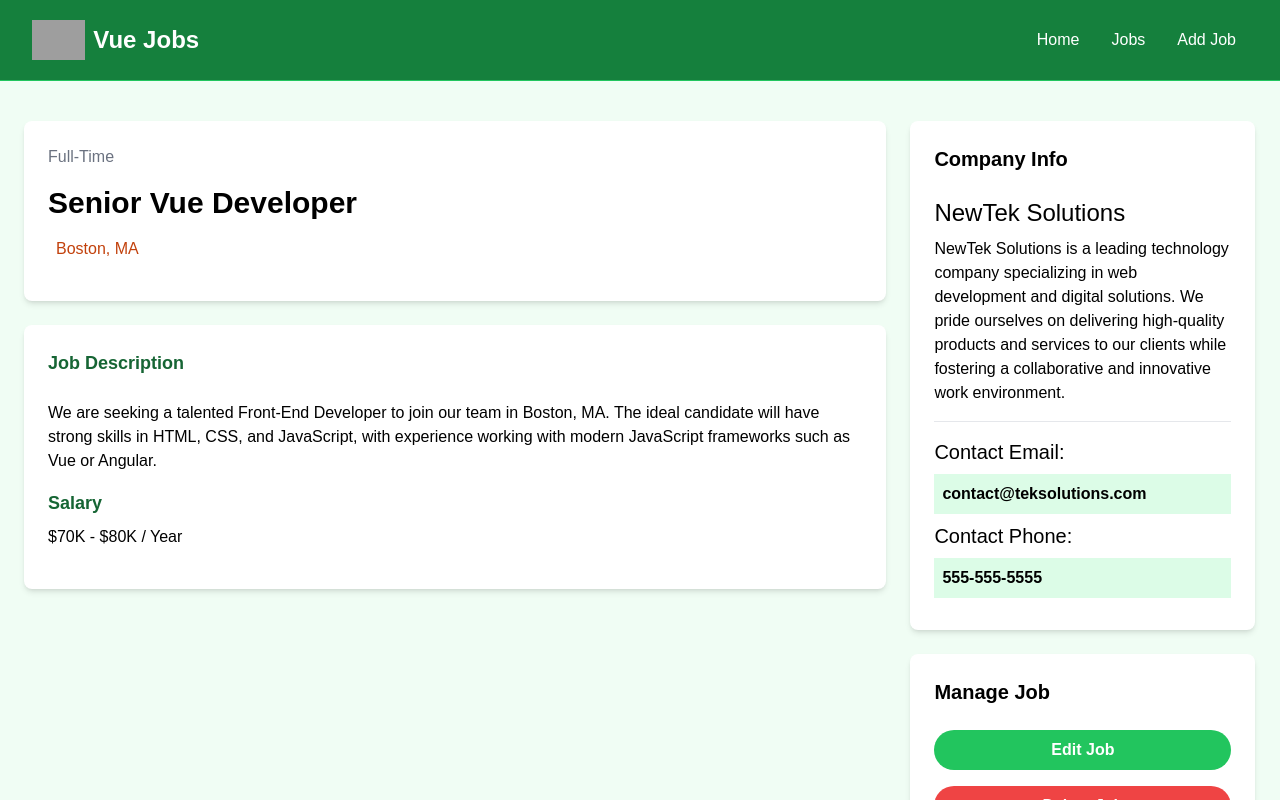
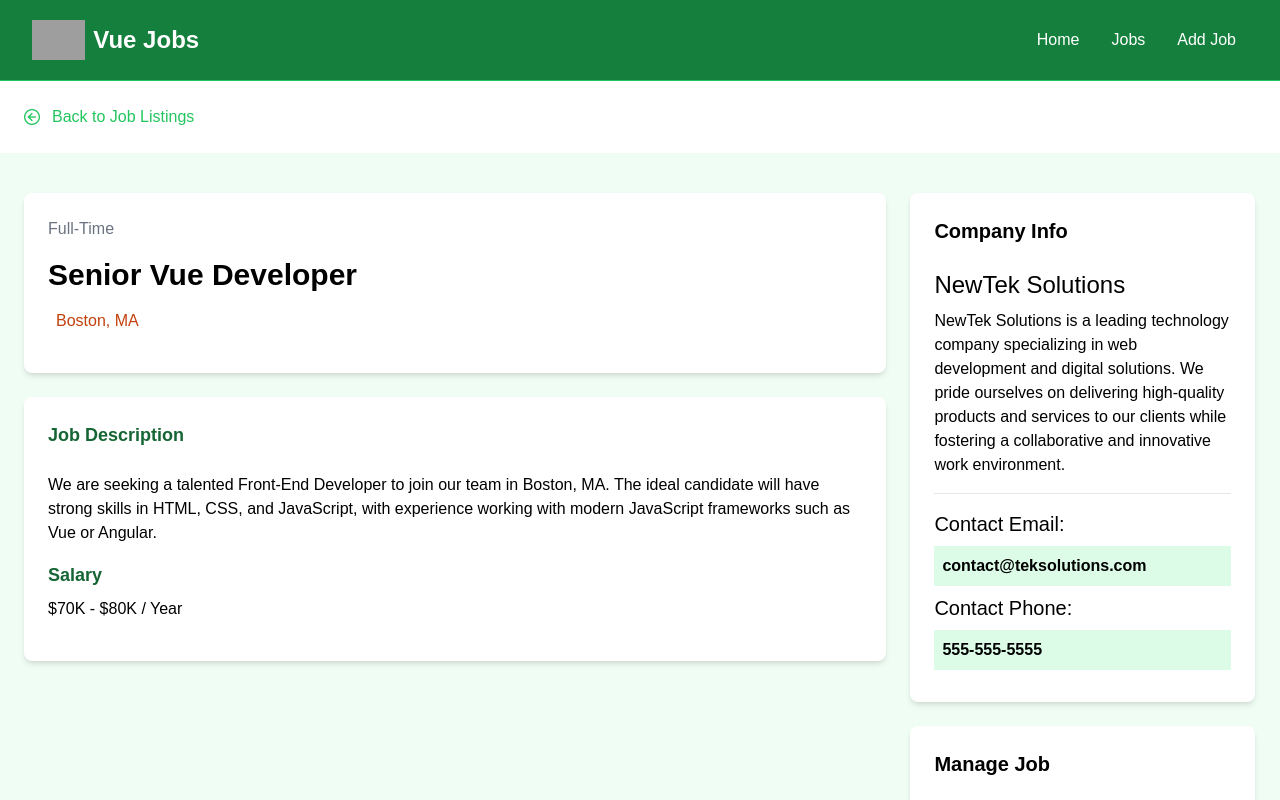
Before and after one commit to LinKai-Li/vue-jobs, a Vue app: page /jobs/1 in a window 1280 px wide. Shown: the top 800 px of the page. Built offline with nearby package versions, Linux system fonts and the light colour scheme; data requests are answered from the project's data file; grey boxes are pictures that could not be loaded.

Commit message:
BackButton Component

```diff
--- /dev/null
+++ b/src/components/BackButton.vue
@@ -0,0 +1,16 @@
+<script setup>
+import { RouterLink } from "vue-router";
+</script>
+
+<template>
+  <section>
+    <div class="container m-auto py-6 px-6">
+      <RouterLink
+        to="/jobs"
+        class="text-green-500 hover:text-green-600 flex items-center"
+      >
+        <i class="pi pi-arrow-circle-left mr-3"></i> Back to Job Listings
+      </RouterLink>
+    </div>
+  </section>
+</template>
--- a/src/views/JobView.vue
+++ b/src/views/JobView.vue
@@ -1,5 +1,6 @@
 <script setup>
 import PulseLoader from "vue-spinner/src/PulseLoader.vue";
+import BackButton from "@/components/BackButton.vue";
 import { reactive, onMounted } from "vue";
 import { useRoute, RouterLink } from "vue-router";
 import axios from "axios";
@@ -26,6 +27,7 @@ onMounted(async () => {
 </script>
 
 <template>
+  <BackButton />
   <section v-if="!state.isLoading" class="bg-green-50">
     <div class="container m-auto py-10 px-6">
       <div class="grid grid-cols-1 md:grid-cols-70/30 w-full gap-6">
```
